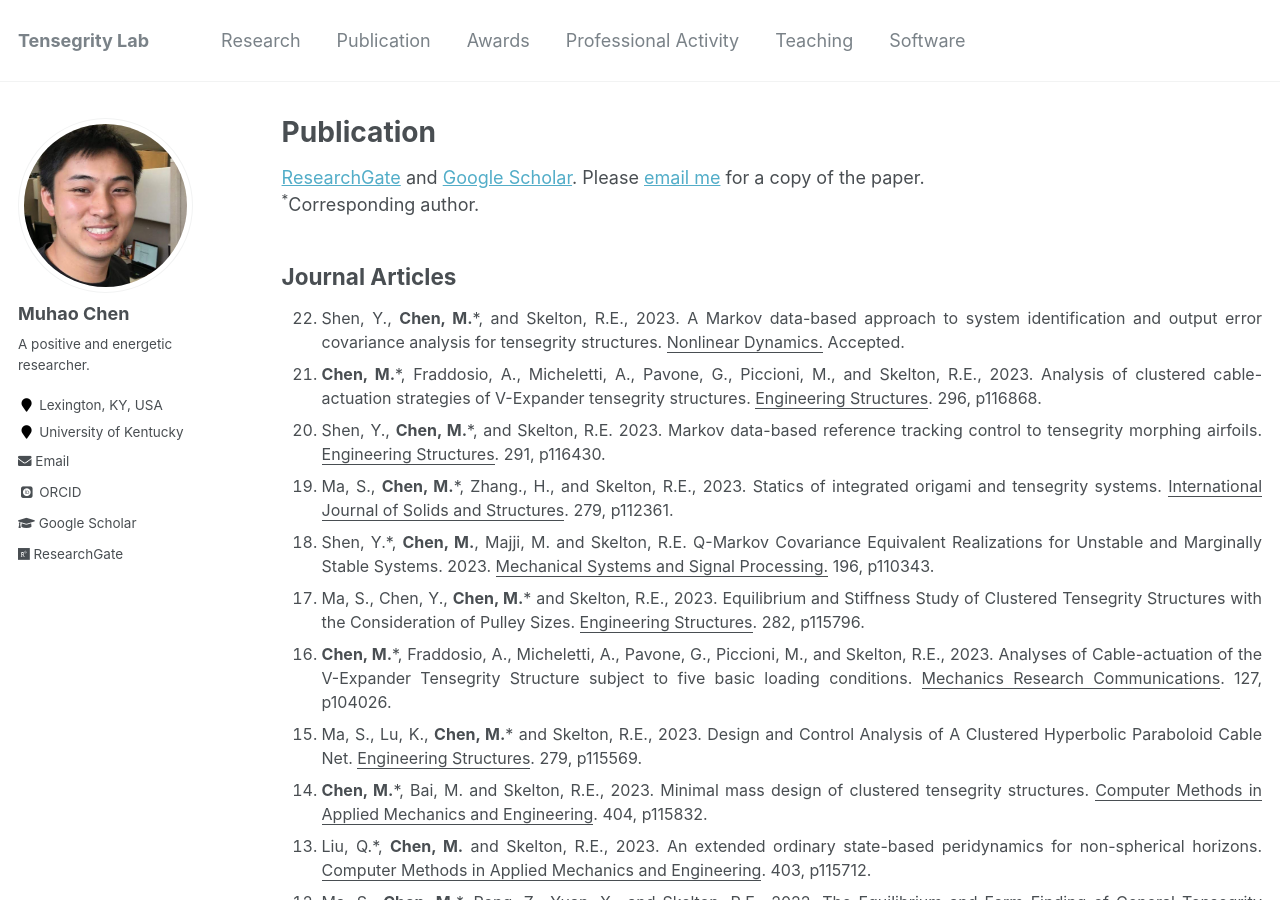
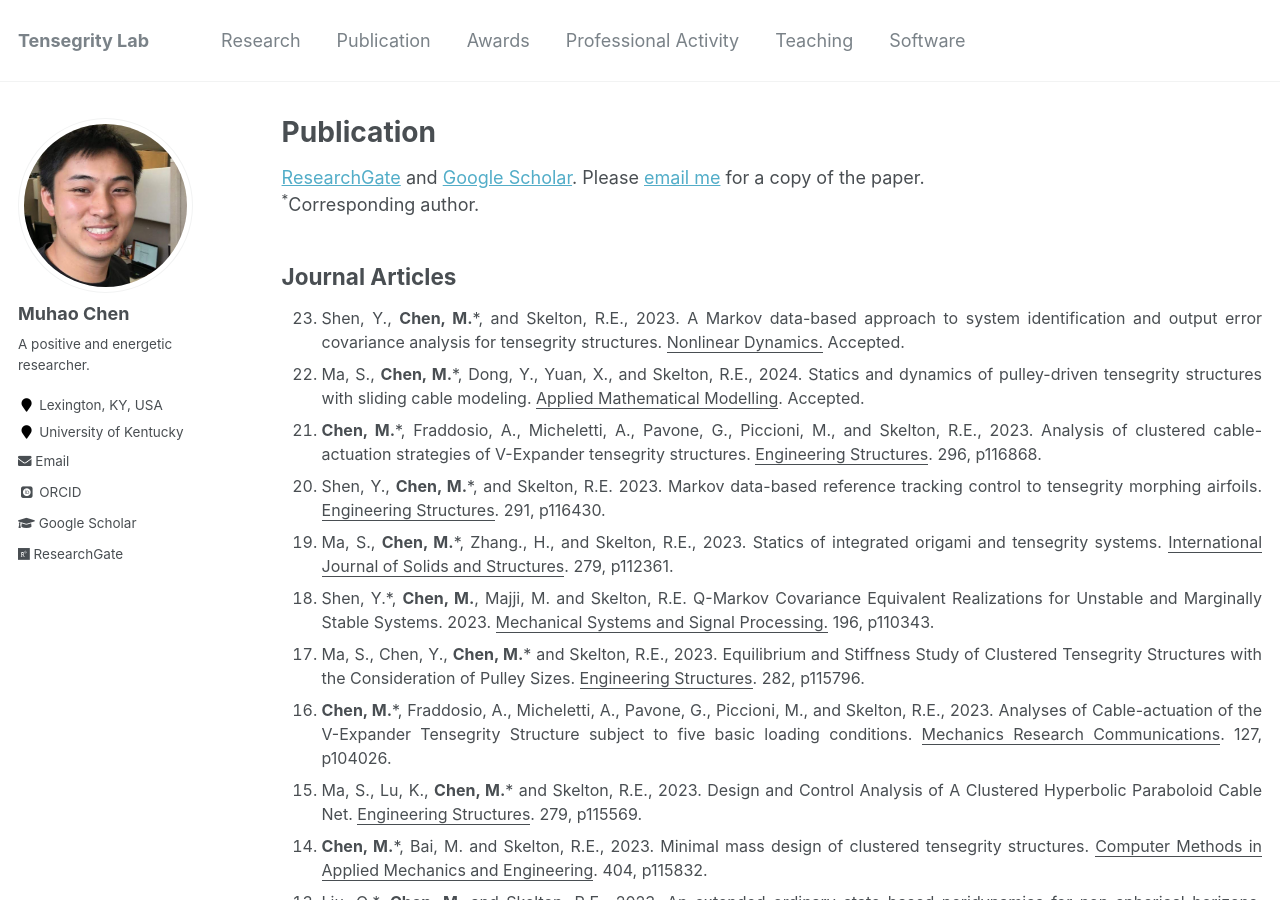
Before and after one commit to Muhao-Chen/muhao-chen.github.io, a Jekyll site: the page built from _pages/publication.md, in a window 1280 px wide and 900 px high. Built offline with Jekyll 4.4.1, drawn with Linux system fonts in a browser that asks for light colours; some web fonts are replaced; some of the changed text lies outside the part shown.

Commit message:
Update publication.md

```diff
--- a/_pages/publication.md
+++ b/_pages/publication.md
@@ -15,6 +15,7 @@ toc: true
 <font size=3>
 <ol reversed>
 <li>Shen, Y., <strong>Chen, M.</strong>*, and Skelton, R.E., 2023. A Markov data-based approach to system identification and output error covariance analysis for tensegrity structures. <u>Nonlinear Dynamics.</u> Accepted. </li>
+<li>Ma, S., <strong>Chen, M.</strong>*, Dong, Y., Yuan, X., and Skelton, R.E., 2024. Statics and dynamics of pulley-driven tensegrity structures with sliding cable modeling. <u>Applied Mathematical Modelling</u>. Accepted.</li>
 <li><strong>Chen, M.</strong>*, Fraddosio, A., Micheletti, A., Pavone, G., Piccioni, M., and Skelton, R.E., 2023. Analysis of clustered cable-actuation strategies of V-Expander tensegrity structures. <u>Engineering Structures</u>. 296, p116868.</li>
 <li>Shen, Y., <strong>Chen, M.</strong>*, and Skelton, R.E. 2023. Markov data-based reference tracking control to tensegrity morphing airfoils. <u>Engineering Structures</u>. 291, p116430.</li>
 <li>Ma, S., <strong>Chen, M.</strong>*, Zhang., H., and Skelton, R.E., 2023. Statics of integrated origami and tensegrity systems. <u>International Journal of Solids and Structures</u>. 279, p112361.</li>
```
Also changed, not shown: other parts of _pages/publication.md (+0 -1 lines).
